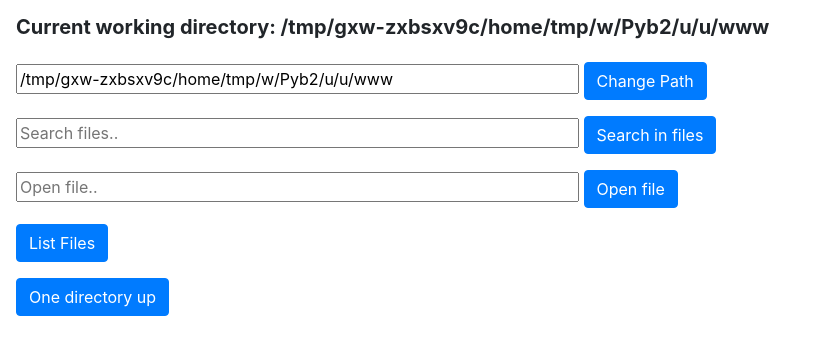
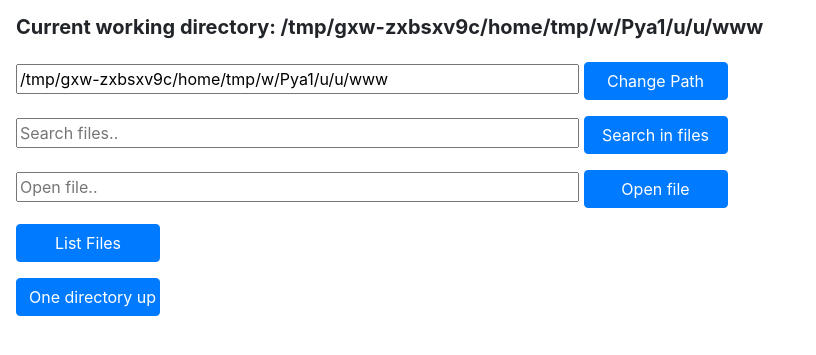
Before and after one commit to JanSchoenfeld/praxisleistung, a Flask app: page / in a window 1280 px wide. Shown: the top 355 px of the page, without its empty margins (0-816 px from the left). Run offline with Flask 2, Linux system fonts and the light colour scheme; some libraries are stand-ins or nearby versions.

Commit message:
add fixed button width

```diff
--- a/templates/base.html
+++ b/templates/base.html
@@ -23,7 +23,7 @@
     <div style="padding:0.5rem;">
         <form action="{{ url_for('browse_path') }}" method="post">
             <input type="text" id="input_path" name="path" value={{cwd}} size="50" required>
-            <button type="submit" class="btn btn-primary">Change Path</button>
+            <button type="submit" class="btn btn-primary" style="width: 9rem">Change Path</button>
         </form>
         </form>
     </div>
@@ -32,7 +32,7 @@
     <div style="padding:0.5rem;">
         <form action="{{ url_for('search_files') }}" method="post">
             <input type="text" name="search_string" placeholder="Search files.." size="50" required>
-            <button type="submit" class="btn btn-primary" name="submitButton" value="ListFiles">Search in files</button>
+            <button type="submit" class="btn btn-primary" name="submitButton" value="ListFiles" style="width: 9rem">Search in files</button>
         </form>
     </div>
 
@@ -40,21 +40,21 @@
     <div style="padding:0.5rem;">
         <form action="{{ url_for('read_file') }}" method="post">
             <input type="text" name="filepath" placeholder="Open file.." size="50" required>
-            <button type="submit" class="btn btn-primary">Open file</button>
+            <button type="submit" class="btn btn-primary" style="width: 9rem">Open file</button>
         </form>
     </div>
 
     <!-- Button to list all files/folders in the current directory -->
     <div style="padding:0.5rem;">
             <form action="{{ url_for('content') }}" method="get">
-                <button type="submit" class="btn btn-primary" name="submitButton" value="ListFiles">List Files</button>
+                <button type="submit" class="btn btn-primary" name="submitButton" value="ListFiles" style="width: 9rem">List Files</button>
             </form>
         </div>
 
     <!-- Navigate to the parent directory -->
     <div style="padding:0.5rem;">
         <form action="{{ url_for('browse_path') }}" method="post">
-            <button type="submit" class="btn btn-primary" name="path">One directory up</button>
+            <button type="submit" class="btn btn-primary" name="path" style="width: 9rem">One directory up</button>
         </form>
     </div>
 
```
